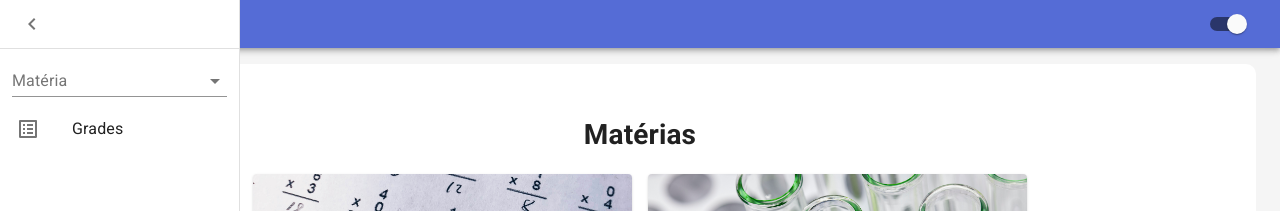
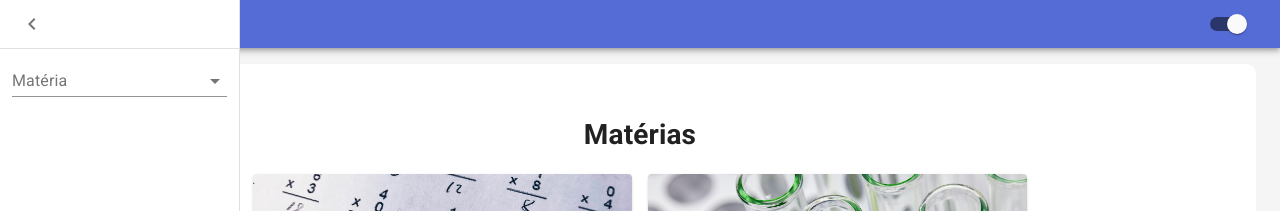
Before and after one commit to RoneyPasolini/ava-lon, a Next.js app: page / in a window 1280 px wide. Both pictures are taken after a click on the button "menu". Shown: the top 211 px of the page. Built offline with nearby package versions, Linux system fonts and the light colour scheme.

Commit message:
feat: only show navItems when a subject is selected

```diff
--- a/src/components/Navigation/NavMenu/NavMenu.tsx
+++ b/src/components/Navigation/NavMenu/NavMenu.tsx
@@ -13,6 +13,7 @@ import {
 import Link from 'next/link'
 import { useContext } from 'react'
 import { NavMenuContext } from '../../../contexts/NavMenuContext'
+import { SubjectContext } from '../../../contexts/SubjectContext'
 import CloseMenuButton from './Buttons/CloseMenuButton'
 import SelectSubject from './Buttons/SelectSubject'
 
@@ -49,6 +50,8 @@ interface Props {
 
 export function NavMenu({ navItems }: Props) {
   const { isOpen } = useContext(NavMenuContext)
+  const { currentSubject } = useContext(SubjectContext)
+
   const classes = useStyles()
 
   return (
@@ -67,7 +70,8 @@ export function NavMenu({ navItems }: Props) {
       <Divider />
       <SelectSubject />
       <List>
-        {navItems.map((item) => (
+        {currentSubject &&
+          navItems.map((item) => (
             <Link href={item.url} key={item.text}>
               <ListItem button>
                 <ListItemIcon>{item.icon}</ListItemIcon>
--- a/src/components/Navigation/Navigation.tsx
+++ b/src/components/Navigation/Navigation.tsx
@@ -10,7 +10,7 @@ import { NavMenu, NavItem } from './NavMenu/NavMenu'
 
 const navItems = [
   {
-    text: 'Grades',
+    text: 'Notas',
     url: '/grades',
     icon: <ListAltIcon />
   }
```
Lines whose indentation alone changed are shown as unchanged.
